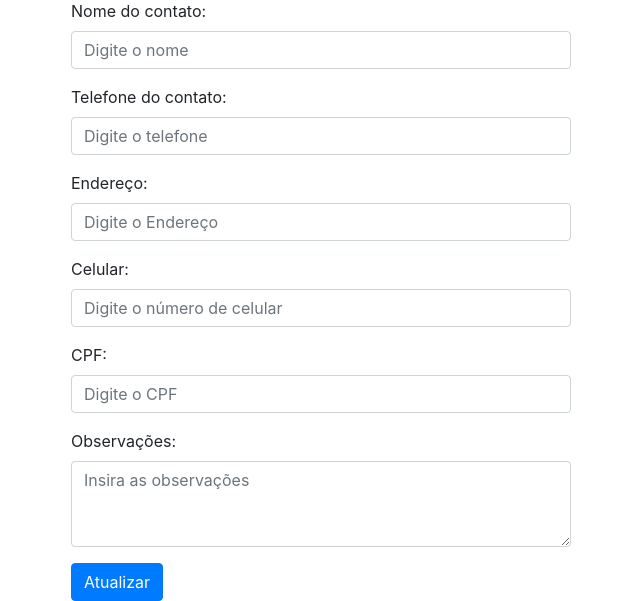
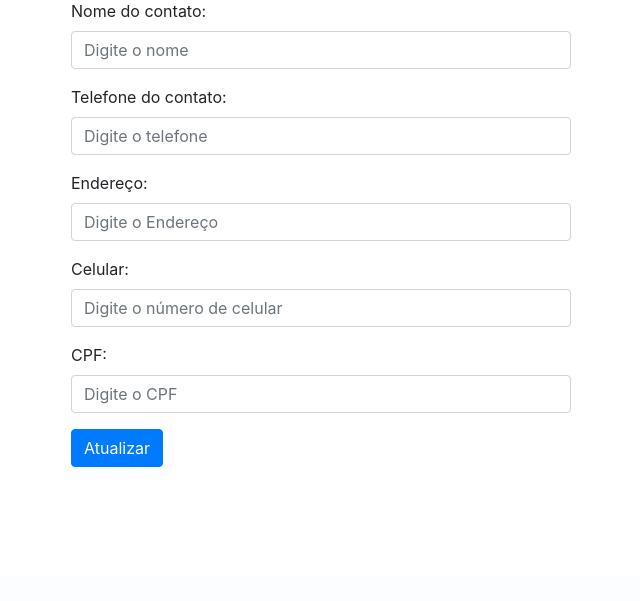
Before and after one commit to BiaMayumi/agenda, a PHP site: page /edit.php in a window 1280 px wide. Shown: the part 224-825 px from the top of the page, without its empty margins (319-959 px from the left). After the commit the page ends 691 px from the top, so only its background shows below. Run offline with PHP 8.4, Linux system fonts and the light colour scheme; data comes from the database, SQL or seed files in the repository; data that the repository does not hold is empty.

Commit message:
commit maciel

```diff
--- a/edit.php
+++ b/edit.php
@@ -9,27 +9,23 @@
       <input type="hidden" name="id" value="<?= $contact['id'] ?>">
       <div class="form-group">
         <label for="name">Nome do contato:</label>
-        <input type="text" class="form-control" id="name" name="name" placeholder="Digite o nome" value="<?= $contact['name'] ?>" required>
+        <input type="text" class="form-control" id="Nome" name="Nome" placeholder="Digite o nome" value="<?= $contact['Nome'] ?>" required>
       </div>
       <div class="form-group">
         <label for="phone">Telefone do contato:</label>
-        <input type="text" class="form-control" id="phone" name="phone" placeholder="Digite o telefone" value="<?= $contact['phone'] ?>" required>
+        <input type="number" class="form-control" id="Telefone" name="Telefone" placeholder="Digite o telefone" value="<?= $contact['Telefone'] ?>" required>
       </div>
       <div class="form-group">
         <label for="adress">Endereço:</label>
-        <input type="text" class="form-control" id="phone" name="phone" placeholder="Digite o Endereço" value="<?= $contact['phone'] ?>" required>
+        <input type="text" class="form-control" id="Endereco" name="Endereco" placeholder="Digite o Endereço" value="<?= $contact['Endereco'] ?>" required>
       </div>
       <div class="form-group">
         <label for="phone">Celular:</label>
-        <input type="text" class="form-control" id="phone" name="phone" placeholder="Digite o número de celular" value="<?= $contact['phone'] ?>" required>
+        <input type="number" class="form-control" id="Celular" name="Celular" placeholder="Digite o número de celular" value="<?= $contact['Celular'] ?>" required>
       </div>
       <div class="form-group">
         <label for="CPF">CPF:</label>
-        <input type="text" class="form-control" id="phone" name="phone" placeholder="Digite o CPF" value="<?= $contact['phone'] ?>" required>
-      </div>
-      <div class="form-group">
-        <label for="observations">Observações:</label>
-        <textarea type="text" class="form-control" id="observations" name="observations" placeholder="Insira as observações" rows="3"><?= $contact['observations'] ?></textarea>
+        <input type="number" class="form-control" id="CPF" name="CPF" placeholder="Digite o CPF" value="<?= $contact['CPF'] ?>" required>
       </div>
       <button type="submit" class="btn btn-primary">Atualizar</button>
     </form>
--- a/index.php
+++ b/index.php
@@ -28,11 +28,11 @@
               <td scope="row"><?= $contact["Celular"] ?></td>
               <td scope="row"><?= $contact["CPF"] ?></td>
               <td class="actions">
-                <a href="<?= $BASE_URL ?>show.php?id=<?= $contact["id"] ?>"><i class="fas fa-eye check-icon"></i></a>
-                <a href="<?= $BASE_URL ?>edit.php?id=<?= $contact["id"] ?>"><i class="far fa-edit edit-icon"></i></a>
+                <a href="<?= $BASE_URL ?>show.php?id="><i class="fas fa-eye check-icon"></i></a>
+                <a href="<?= $BASE_URL ?>edit.php?id="><i class="far fa-edit edit-icon"></i></a>
                 <form class="delete-form" action="<?= $BASE_URL ?>/config/process.php" method="POST">
                   <input type="hidden" name="type" value="delete">
-                  <input type="hidden" name="id" value="<?= $contact["id"] ?>">
+                  <input type="hidden" name="id">
                   <button type="submit" class="delete-btn"><i class="fas fa-times delete-icon"></i></button>
                 </form>
               </td>
```
Also changed, not shown: config/process.php (+21 -12 lines), show.php (+6 -4 lines).
